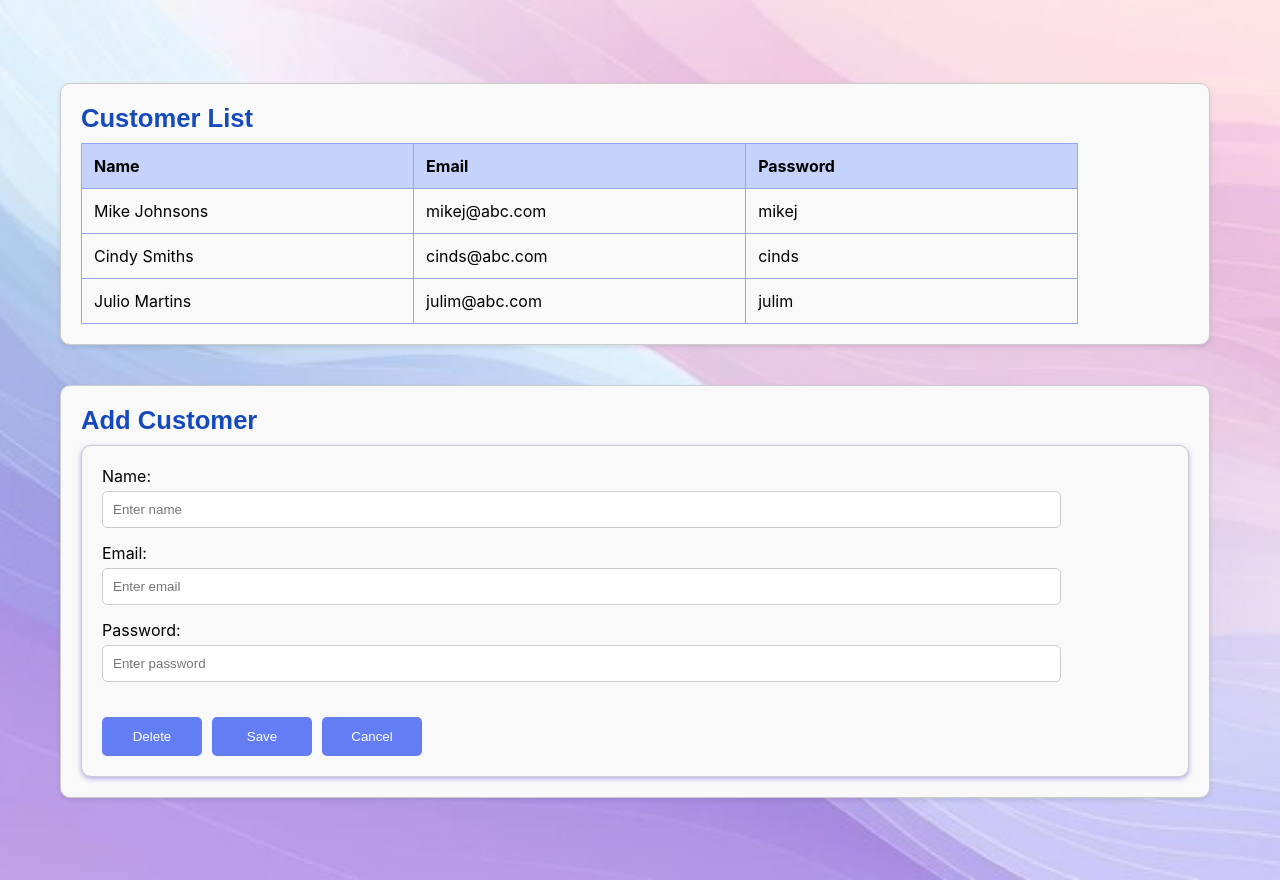
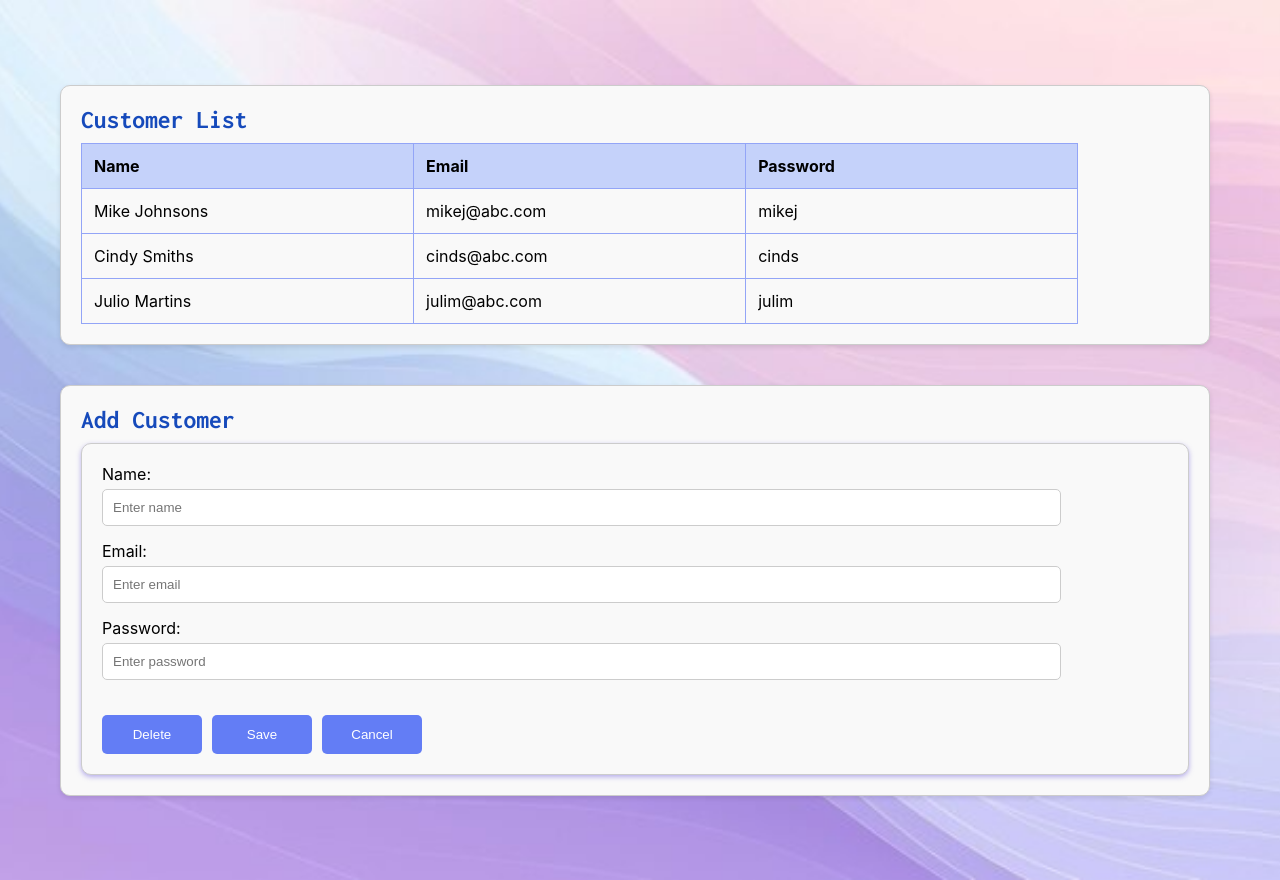
Before and after one commit to bnguerrero/Phase1_ReactProject, a React (Create React App) app in the folder front-end-app/: page / in a window 1280 px wide. Built offline with nearby package versions, Linux system fonts and the light colour scheme.

Commit message:
changed font

```diff
--- a/front-end-app/public/index.html
+++ b/front-end-app/public/index.html
@@ -24,6 +24,10 @@
       work correctly both with client-side routing and a non-root public URL.
       Learn how to configure a non-root public URL by running `npm run build`.
     -->
+    <link rel="preconnect" href="https://fonts.googleapis.com">
+    <link rel="preconnect" href="https://fonts.gstatic.com" crossorigin>
+    <link href="https://fonts.googleapis.com/css2?family=Inconsolata:wght@200..900&display=swap" rel="stylesheet">
+
     <title>React Project by Bri</title>
   </head>
   <body>
--- a/front-end-app/src/App.css
+++ b/front-end-app/src/App.css
@@ -41,7 +41,7 @@
   padding-top: 0;
   margin-bottom: 10px;
   color: rgb(22, 74, 187);
-  font-family: 'Poppins', sans-serif;
+  font-family: "Inconsolata", monospace;
   font-size: 160%;
 }
 
```
